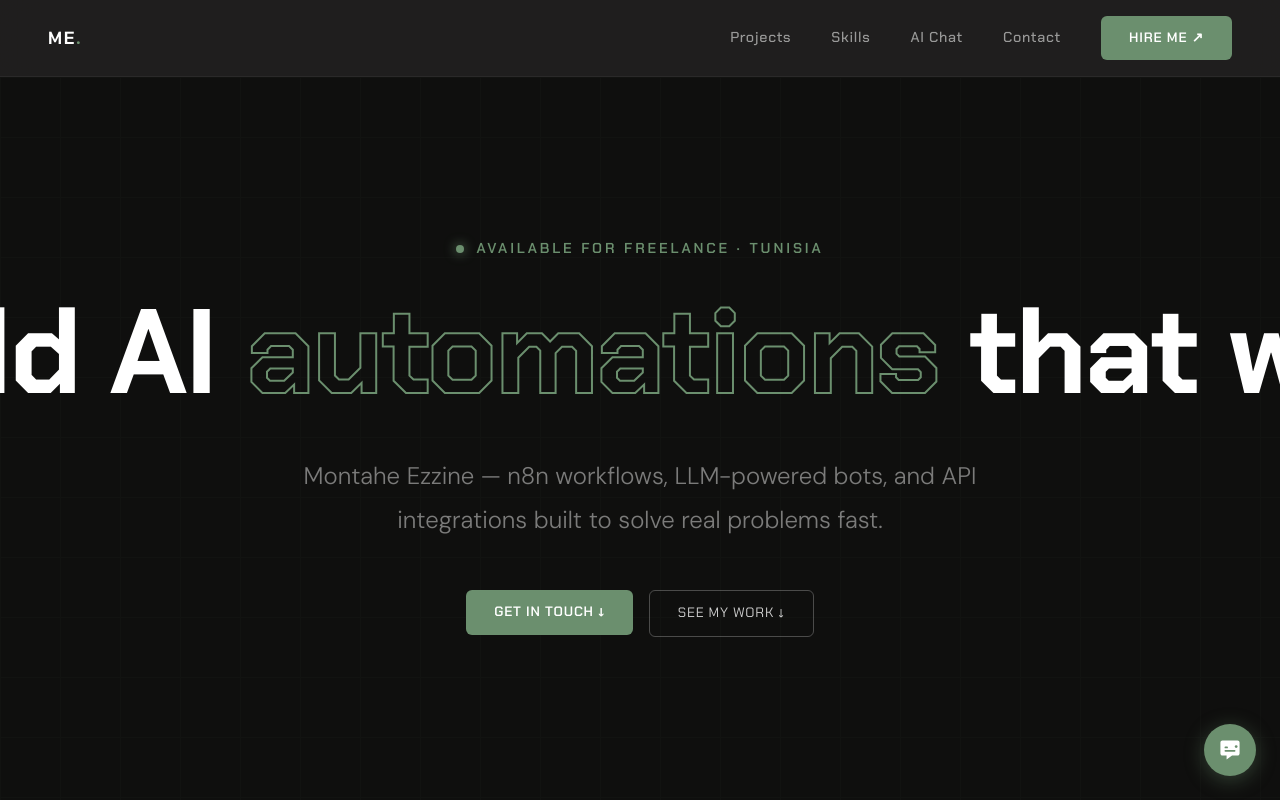
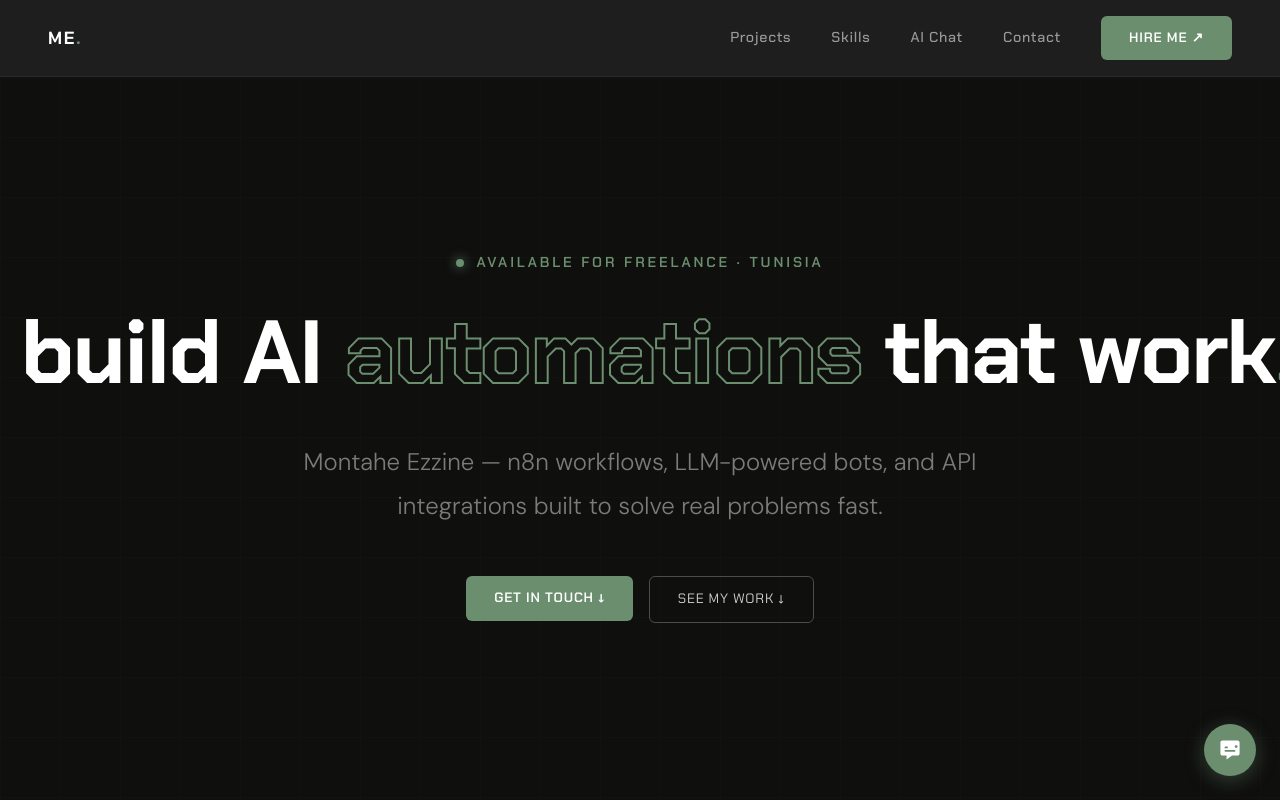
Before and after one commit to EzzineMontahe/portfolio-ai, a Next.js app: page / in a window 1280 px wide. Shown: the top 800 px of the page. Built offline with nearby package versions, Linux system fonts and the light colour scheme.

Commit message:
fix: responsive hero title with clamp

```diff
--- a/app/page.tsx
+++ b/app/page.tsx
@@ -185,10 +185,10 @@ export default function Home() {
           </div>
 
           <h1 className="chakra fade-up d2 hero-title" style={{
-            fontSize: '7.5rem', fontWeight: 700, lineHeight: 1.0,
-            color: '#fff', marginBottom: '2.5rem', letterSpacing: '-0.02em',
-            textAlign: 'center', whiteSpace: 'nowrap'
-          }}>
+  fontSize:'clamp(2.5rem, 7vw, 7.5rem)', fontWeight:700, lineHeight:1.05,
+  color:'#fff', marginBottom:'2.5rem', letterSpacing:'-0.02em',
+  textAlign:'center', whiteSpace:'nowrap'
+}}>
             I build AI{' '}
             <span style={{ color: 'transparent', WebkitTextStroke: '2px var(--sage)' }}>automations</span>{' '}
             that work<span style={{ color: 'var(--sage)' }}>.</span>
```
